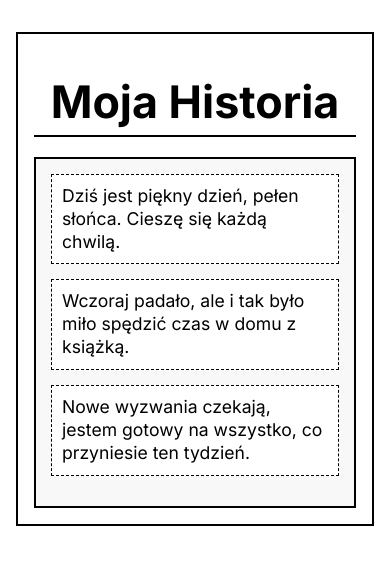
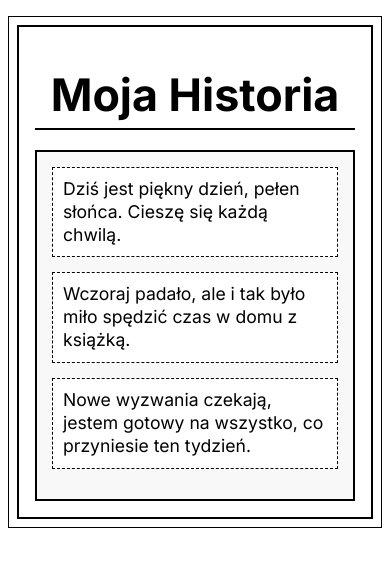
Before and after one commit to SzymonSkrzypczyk/one_sentence_journal, a SvelteKit app in the folder one_sentence_journal/: page / in a window 390 px wide. Shown: the top 566 px of the page. Built offline with nearby package versions, Linux system fonts and the light colour scheme.

Commit message:
make the +page.svelte responsive

```diff
--- a/one_sentence_journal/src/routes/+page.svelte
+++ b/one_sentence_journal/src/routes/+page.svelte
@@ -22,7 +22,27 @@
 
   .wrapper {
     width: 100%;
-    max-width: 672px; /* 42rem */
+    max-width: 672px;
     box-sizing: border-box;
+    padding: 1rem;
+    border: 2px solid #000000;
+    background-color: #ffffff;
+  }
+
+  @media (max-width: 768px) {
+    main {
+      padding: 1rem 0.5rem;
+    }
+
+    .wrapper {
+      padding: 0.75rem;
+      border-width: 1px;
+    }
+  }
+
+  @media (max-width: 480px) {
+    .wrapper {
+      padding: 0.5rem;
+    }
   }
 </style>
```
